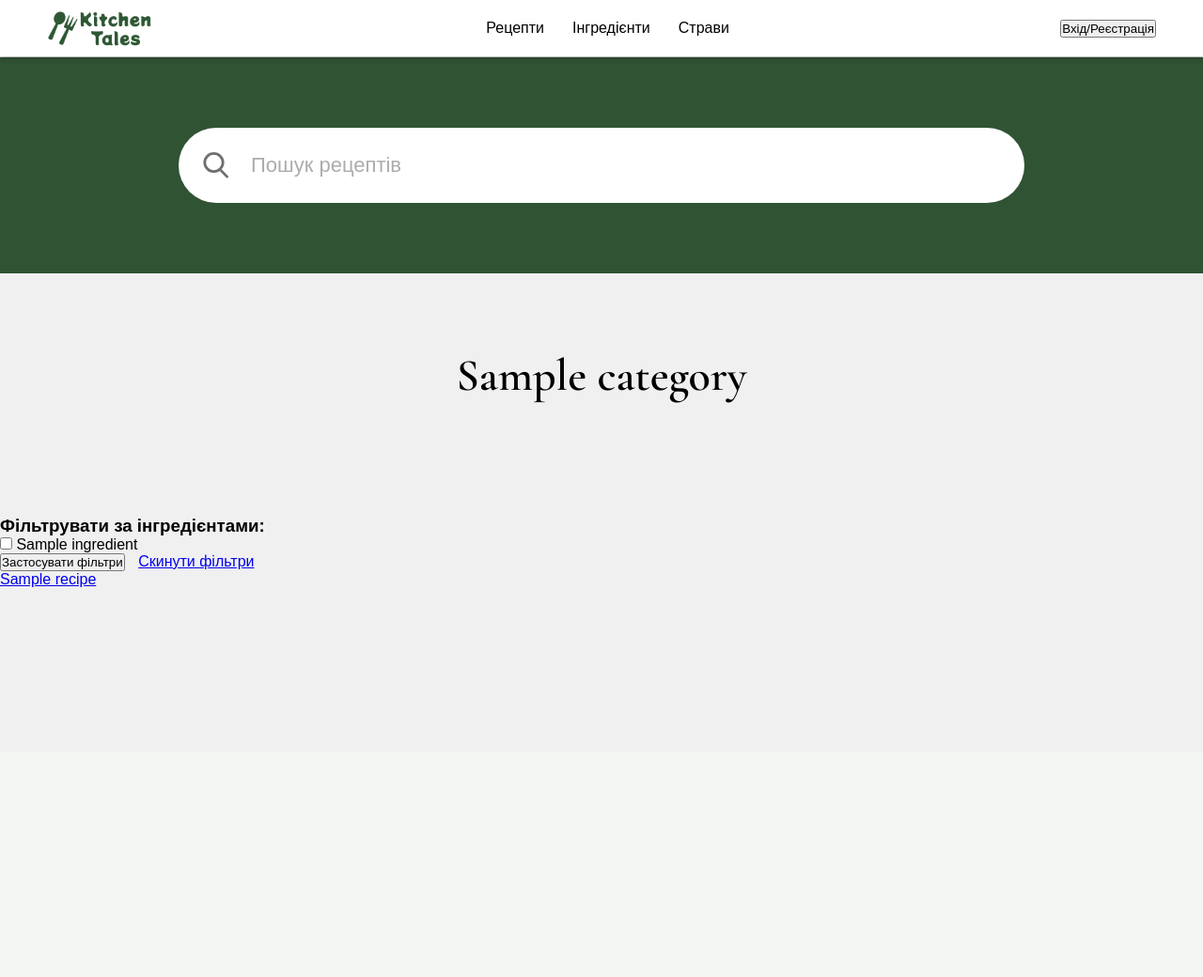
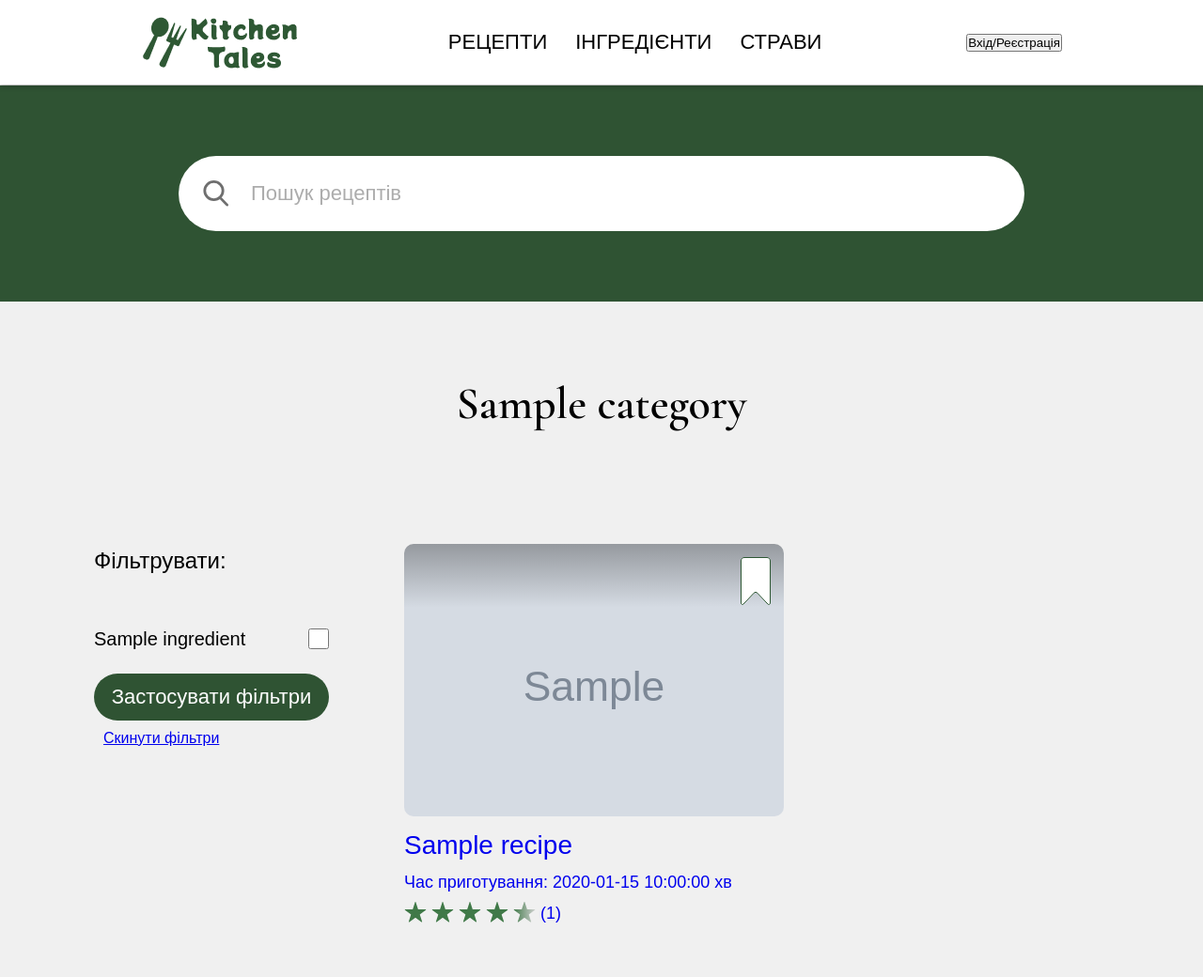
Before and after one commit to Valleriiia/culinary_recipes, a PHP site: page /public/category.php?id=1 in a window 1280 px wide. Shown: the whole page at 94% size. Before the commit the page ends 625 px from the top, so only its background shows below. Run offline with PHP 8.4, Linux system fonts and the light colour scheme; tables that the repository leaves empty or names only in its code hold one stand-in row (values such as "Sample post"); grey boxes marked "Sample" are stand-in pictures; data that the repository does not hold is empty.

Commit message:
category page styles

```diff
--- a/public/css/category.css
+++ b/public/css/category.css
@@ -1,4 +1,5 @@
 @import url('https://fonts.googleapis.com/css2?family=Cormorant+Garamond:wght@600&display=swap');
+
 
 .category-heading {
     text-align: center;
@@ -19,3 +20,116 @@
     font-weight: 400;
     line-height: 33px;
 }
+
+aside {
+    width: 250px;
+    float: left;
+    margin-left: 100px;
+    margin-right: 40px;
+}
+
+.filter-heading {
+    font-size: 24px;
+    font-weight: 500;
+    line-height: 36px;
+    margin-bottom: 50px;
+}
+
+.filter-container {
+    width: 250px;
+}
+
+.filter-container label {
+    display: flex;
+    justify-content: space-between;
+    align-items: center;
+    font-size: 20px;
+    font-weight: 400;
+    line-height: 30px;
+    margin-bottom: 12px;
+}
+
+.filter-container input {
+    width: 22px;
+    height: 22px;
+    gap: 0px;
+    border-radius: 2px 0px 0px 0px;
+    border: 1.5px 0px 0px 0px;
+    opacity: 0px;
+}
+
+.filter-button {
+    background-color: var(--primary-color);
+    border: none;
+    border-radius: 25px;
+    width: 100%;
+    padding: 12px;
+    text-align: center;
+    font-size: 22px;
+    color: white;
+    margin: 10px 0;
+}
+
+.recipes-list {
+    display: flex;
+    flex-wrap: wrap;
+}
+
+li {
+    margin-left: 40px;
+    list-style-type: none;
+    margin-bottom: 48px;
+}
+
+.recipes-list a {
+    text-decoration: none;
+}
+
+.recipes-list a:visited {
+    color: var(--text-color);
+}
+.recipes-list a:hover {
+    color: var(--primary-color);
+}
+
+.image-container {
+    width: 404px;
+    height: 290px;
+    background-size: cover !important;
+    background-repeat: no-repeat;
+    background-position: center;
+    border-radius: 10px;
+    overflow: hidden;
+    margin-bottom: 10px;
+    text-align: end;
+    padding: 14px;
+}
+
+h4 {
+    font-size: 28px;
+    font-weight: 500;
+    line-height: 42px;
+    margin-bottom: 5px;
+}
+
+.recipes-list p {
+    font-size: 18px;
+    font-weight: 300;
+    line-height: 27px;
+    margin-bottom: 6px;
+}
+
+.rating {
+    display: flex;
+    gap: 5px;
+}
+
+.star {
+    width: 24px;
+    height: 24px;
+    -webkit-mask: url('../../svg/Star.svg') no-repeat center;
+    mask: url('../../svg/Star.svg') no-repeat center;
+    -webkit-mask-size: contain;
+    mask-size: contain;
+    background: lightgray;
+}
--- a/public/css/style.css
+++ b/public/css/style.css
@@ -32,6 +32,7 @@ header {
     justify-content: space-between;
     align-items: center;
     box-shadow: 0px 4px 4px 0px #1D1D1D33;
+    padding: 0 150px;
 }
 
 .logo {
@@ -41,13 +42,13 @@ header {
     text-decoration: none;
     color: var(--text-color);
     font-weight: bold;
-    font-size: 20px;
-    padding-left: 50px;
 }
 .main-nav {
     display: flex;
     gap: 30px;
     align-items: center;
+    font-size: 22px;
+    text-transform: uppercase;
 }
 
 .main-nav a {
@@ -70,13 +71,12 @@ header {
 .nav-icons {
     display: flex;
     gap: 25px;
-    padding-right: 50px;
 }
 
 
 .nav-icons a {
     color: var(--text-color);
-    font-size: 20px;
+    font-size: 22px;
     margin-right: 5px;
 }
 .dropdown {
--- a/src/controllers/CategoryController.php
+++ b/src/controllers/CategoryController.php
@@ -25,6 +25,10 @@ class CategoryController {
 
         $selectedIngredients = isset($_GET['ingredients']) ? $_GET['ingredients'] : [];
         $recipes = $this->recipeModel->getFilteredRecipesByCategory($categoryId, $selectedIngredients);
+        $ratings = [];
+        foreach ($recipes as $recipe) {
+            $ratings[$recipe['id']] = $this->recipeModel->getRatings($recipe['id']);
+            }
         $isLoggedIn = isset($_SESSION['user_name']);
         include __DIR__ . '/../views/category.php';
     }
--- a/src/views/category.php
+++ b/src/views/category.php
@@ -11,7 +11,7 @@
     <header>
         <div class="navbar">
             <a href="index.php" class="logo">
-                <img src="../images/LOGO.png" alt="Кошик" width="115" height="60">
+                <img src="../images/LOGO.png" alt="Кошик" height="90">
             </a>
             <nav class="main-nav">
                 <a href="#">Рецепти</a>
@@ -23,10 +23,10 @@
                      <div class="dropdown">
                             <?php if (isset($isLoggedIn) && $isLoggedIn): ?>
                                 <a href="#" class="dropdown-toggle" title="Перехід до збережених рецептів" id="openFavoritesPage">
-                                    <img src="../svg/2.svg" width="40" height="30">
+                                    <img src="../svg/2.svg" height="42">
                                 </a>
                                 <a href="#" class="dropdown-toggle" title="Перехід до профілю користувача" id="openUserPage">
-                                    <img src="../svg/1.svg" width="40" height="30">
+                                    <img src="../svg/1.svg" height="42">
                                 </a>
                                 <div class="dropdown-menu">
                                     <a href="/public/user.php" class="dropdown-item">Мій профіль</a>
@@ -58,29 +58,48 @@
             <p><?= htmlspecialchars($category['description']); ?></p>
         </div>
         <!-- Фільтр за інгредієнтами -->
-        <form method="GET" action="/public/category.php">
+        <aside>
+        <form method="GET" action="../public/category.php">
             <input type="hidden" name="id" value="<?= htmlspecialchars($category['id']); ?>">
-            <h3>Фільтрувати за інгредієнтами:</h3>
+            <h3 class="filter-heading">Фільтрувати:</h3>
+            <div class="filter-container">
             <?php foreach ($ingredients as $ingredient): ?>
                 <label>
+                    <?= htmlspecialchars($ingredient['name']); ?>
                     <input
                         type="checkbox"
                         name="ingredients[]"
                         value="<?= $ingredient['id']; ?>"
                         <?= in_array($ingredient['id'], $selectedIngredients) ? 'checked' : ''; ?>
                     >
-                    <?= htmlspecialchars($ingredient['name']); ?>
-                </label><br>
+                </label>
             <?php endforeach; ?>
-            <button type="submit">Застосувати фільтри</button>
+            </div>
+            <button class="filter-button" type="submit">Застосувати фільтри</button>
             <a href="/public/category.php?id=<?= htmlspecialchars($category['id']); ?>" style="margin-left: 10px;">Скинути фільтри</a>
         </form>
-
+        </aside>
         <!-- Відображення страв -->
-        <ul>
+        <ul class="recipes-list">
             <?php foreach ($recipes as $recipe): ?>
                 <li>
-                    <a href="../public/recipe.php?id=<?= $recipe['id']; ?>"><?= htmlspecialchars($recipe['name']); ?></a>
+                    <a href="../public/recipe.php?id=<?= $recipe['id']; ?>">
+                        <div class="image-container" style="background: linear-gradient(179.91deg, #1D1D1D -43.99%, rgba(29, 29, 29, 0) 23.35%), url('../images/<?php echo htmlspecialchars($recipe['photo']) ?>');">
+                            <div class="save-button"><img src="../svg/5.svg" alt="save"></div>
+                        </div>
+                        <div class="recipe-details">
+                            <h4><?= htmlspecialchars($recipe['name']); ?></h4>
+                            <p class="cooking-time">Час приготування: <?= $recipe['cooking_time']; ?> хв</p>
+                            <div class="rating">
+                                <?php for ($i = 1; $i <= 5; $i++): ?>
+                                    <?php $fillPercentage = max(0, min(100, ($ratings[$recipe['id']]['average'] - $i + 1) * 100)); ?>
+                                    <div class="star" style="background: linear-gradient(90deg, #407948 <?php echo $fillPercentage; ?>%, lightgray <?php echo (100 - $fillPercentage); ?>%);"></div>
+                                <?php endfor; ?>
+                                <p>(<?= htmlspecialchars($ratings[$recipe['id']]['count']); ?>)</p>
+                            </div>
+
+                        </div>
+                    </a>
                 </li>
             <?php endforeach; ?>
         </ul>
```
Also changed, not shown: images/borshch.png (added), svg/5.svg (added), svg/6.svg (added), svg/Star.svg (added).
